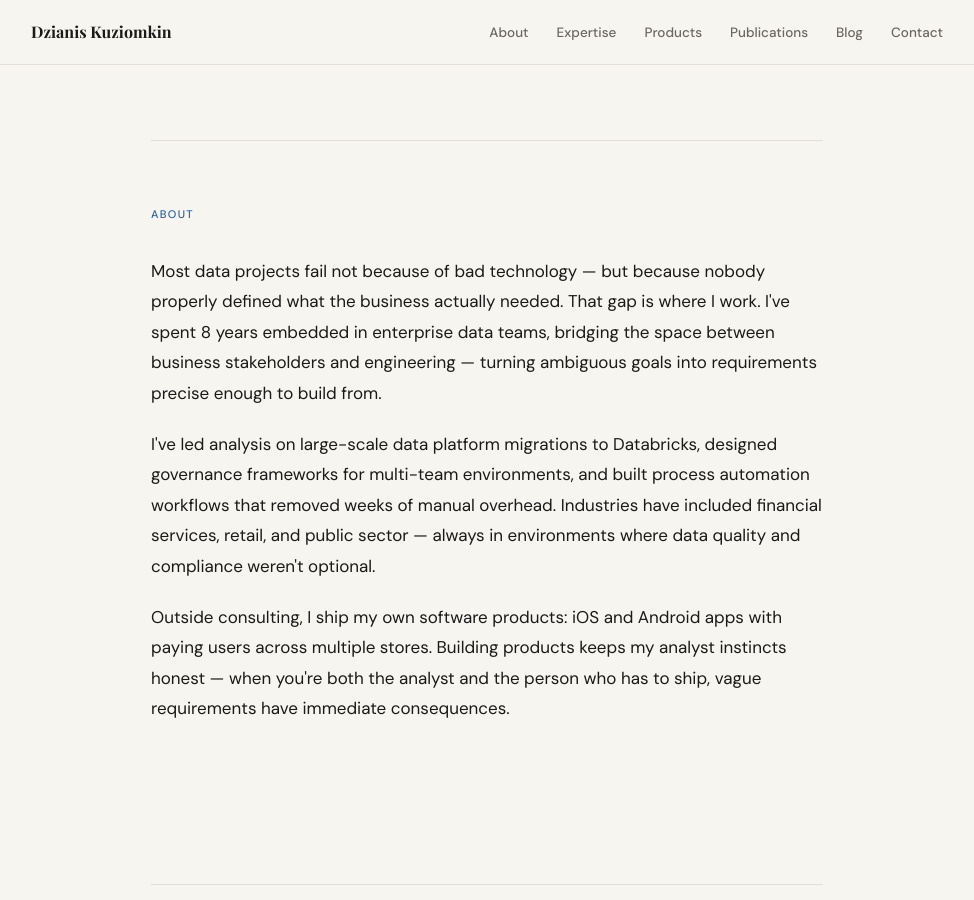
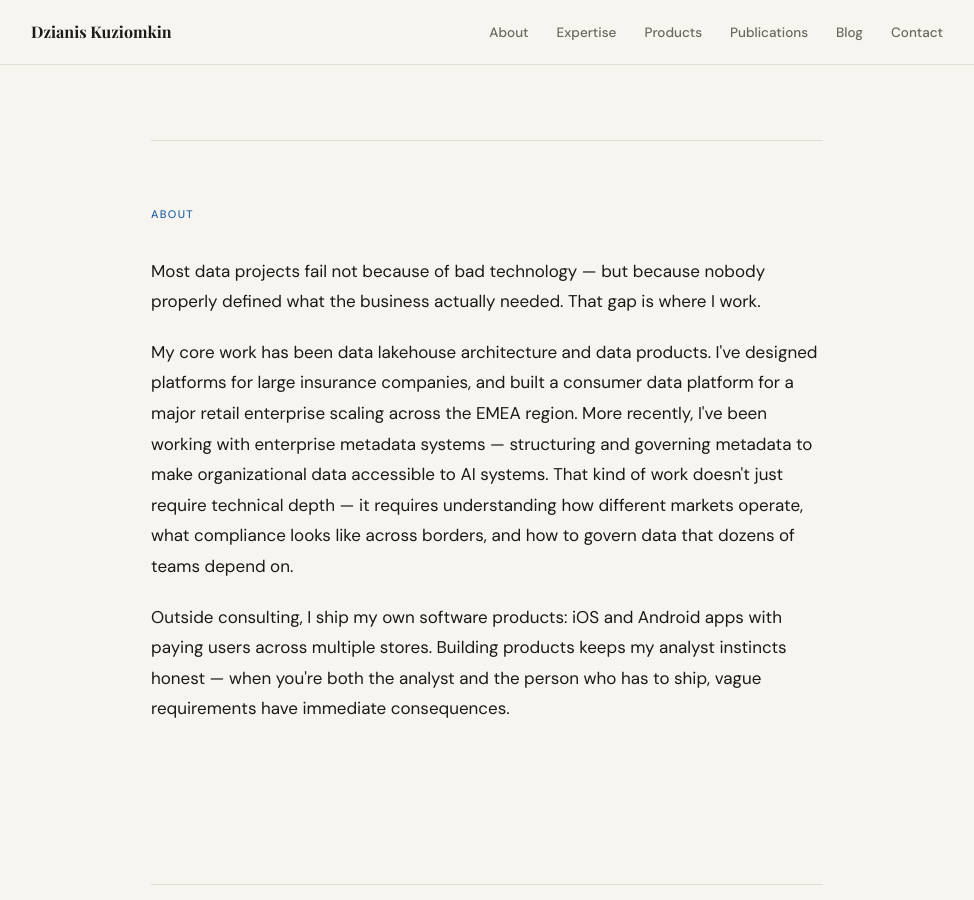
Before and after one commit to Kuziomkin/dzianiskuziomkin_landing, a Jekyll site: the page index.html, which Jekyll copies as it is, in a window 1280 px wide and 900 px high, scrolled down 880 px. Shown: the whole window, without its empty margins (153-1127 px from the left). Built offline with Jekyll 4.4.1, drawn with Linux system fonts in a browser that asks for light colours; some web fonts are replaced.

Commit message:
Adjusted main text

```diff
--- a/index.html
+++ b/index.html
@@ -193,18 +193,11 @@
                     <span class="section-label">About</span>
                     <div class="about-body">
                         <p>
-                            Most data projects fail not because of bad technology — but because nobody
-                            properly defined what the business actually needed. That gap is where I work.
-                            I've spent 8 years embedded in enterprise data teams, bridging the space between
-                            business stakeholders and engineering — turning ambiguous goals into requirements
-                            precise enough to build from.
+                            Most data projects fail not because of bad technology — but because nobody properly defined what the business actually needed. That gap is where I work.
                         </p>
                         <p>
-                            I've led analysis on large-scale data platform migrations to Databricks, designed governance
-                            frameworks for multi-team environments,
-                            and built process automation workflows that removed weeks of manual overhead.
-                            Industries have included financial services, retail, and public sector — always
-                            in environments where data quality and compliance weren't optional.
+
+My core work has been data lakehouse architecture and data products. I've designed platforms for large insurance companies, and built a consumer data platform for a major retail enterprise scaling across the EMEA region. More recently, I've been working with enterprise metadata systems — structuring and governing metadata to make organizational data accessible to AI systems. That kind of work doesn't just require technical depth — it requires understanding how different markets operate, what compliance looks like across borders, and how to govern data that dozens of teams depend on.
                         </p>
                         <p>
                             Outside consulting, I ship my own software products: iOS and Android apps with
```
